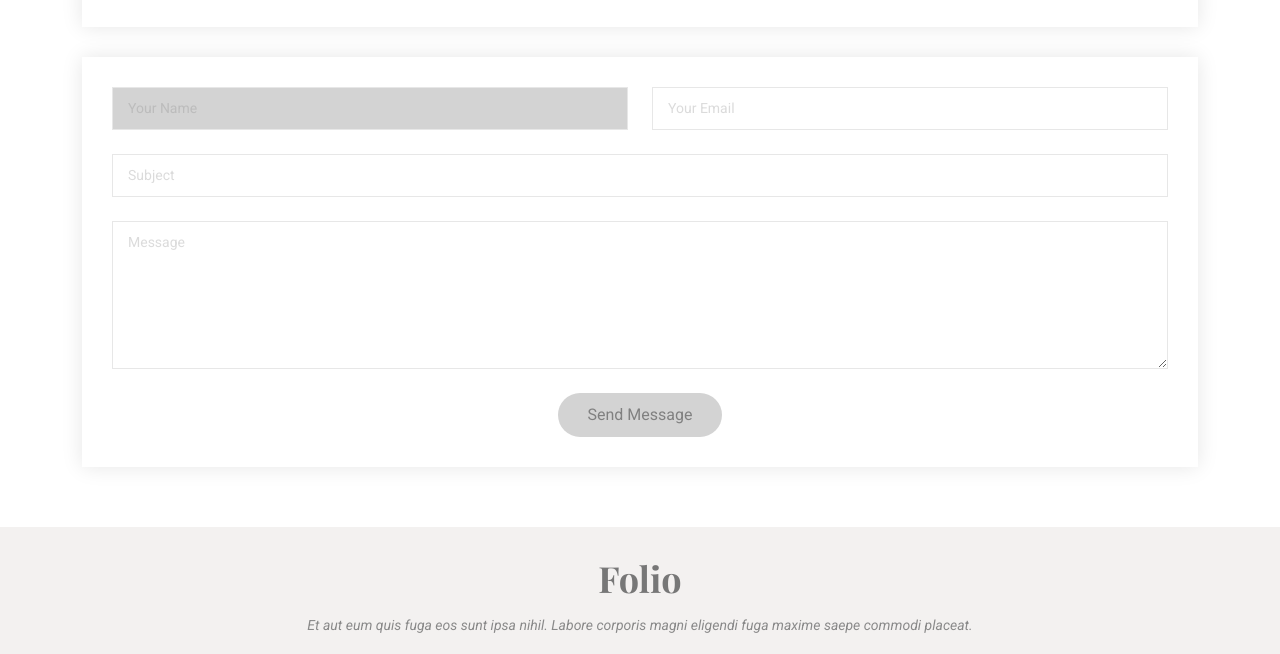
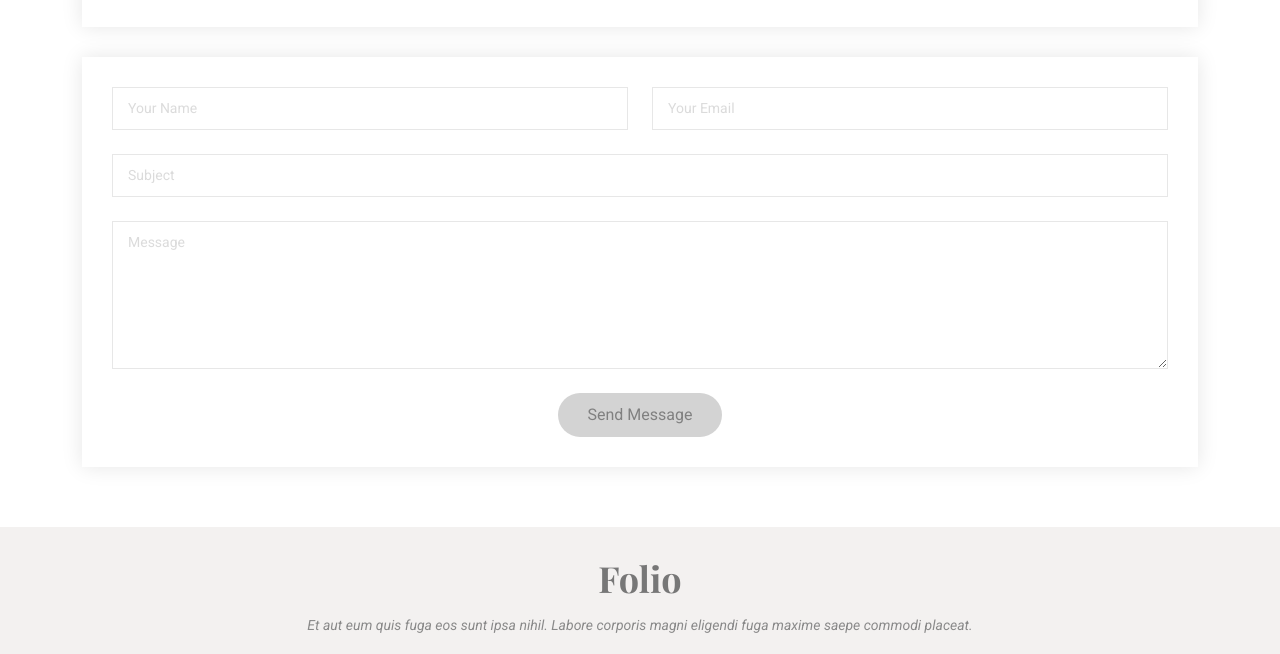
Before and after one commit to rushipachani1109/Rushi-Pachani, a plain HTML site: page index.html in a window 1280 px wide. Shown: the part 3109-3763 px from the top of the page. Drawn offline with nearby package versions, Linux system fonts and the light colour scheme; a web font is replaced by a local one.

Commit message:
Update index.html

```diff
--- a/index.html
+++ b/index.html
@@ -389,7 +389,7 @@
           <div class="row gy-4">
 
             <div class="col-md-6">
-              <input type="text" name="name" class="form-control" placeholder="Your Name" required="" style="background-color: lightgrey; color:gray;">
+              <input type="text" name="name" class="form-control" placeholder="Your Name" required="">
             </div>
 
             <div class="col-md-6 ">
```
